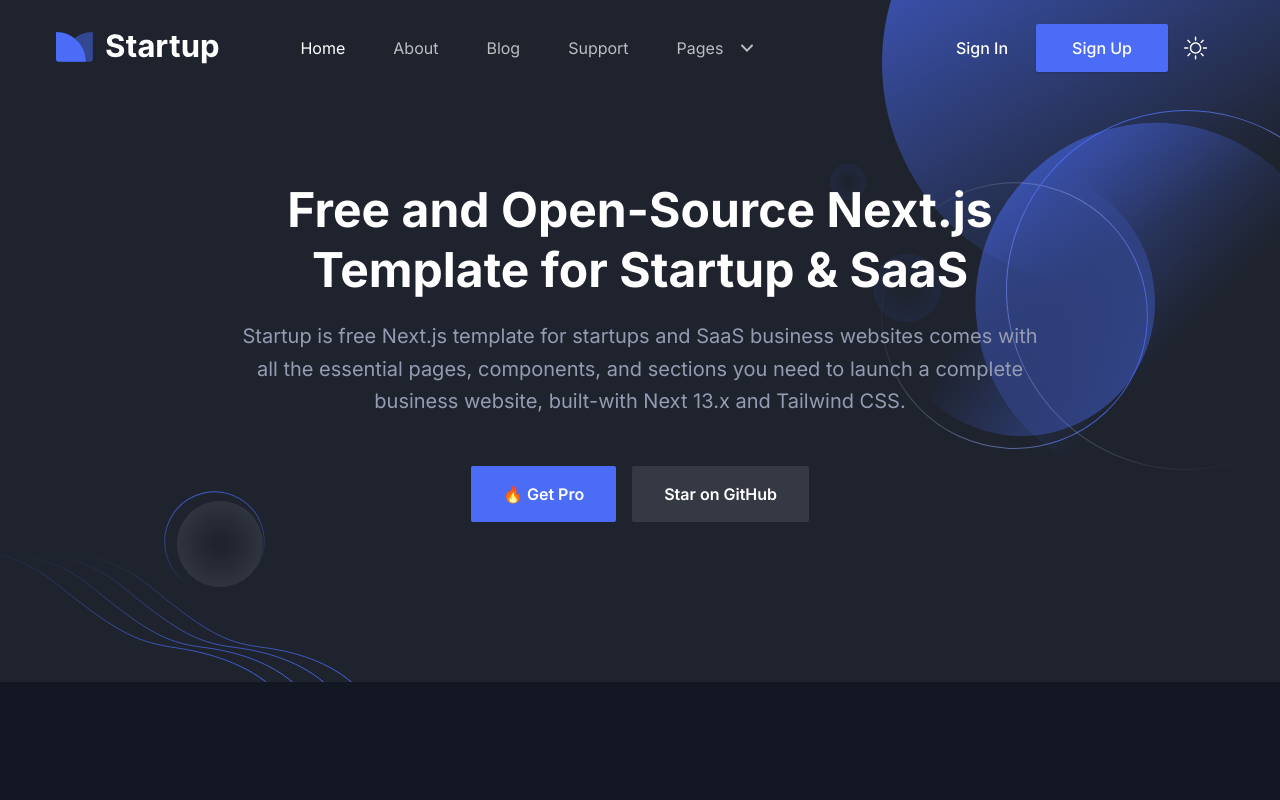
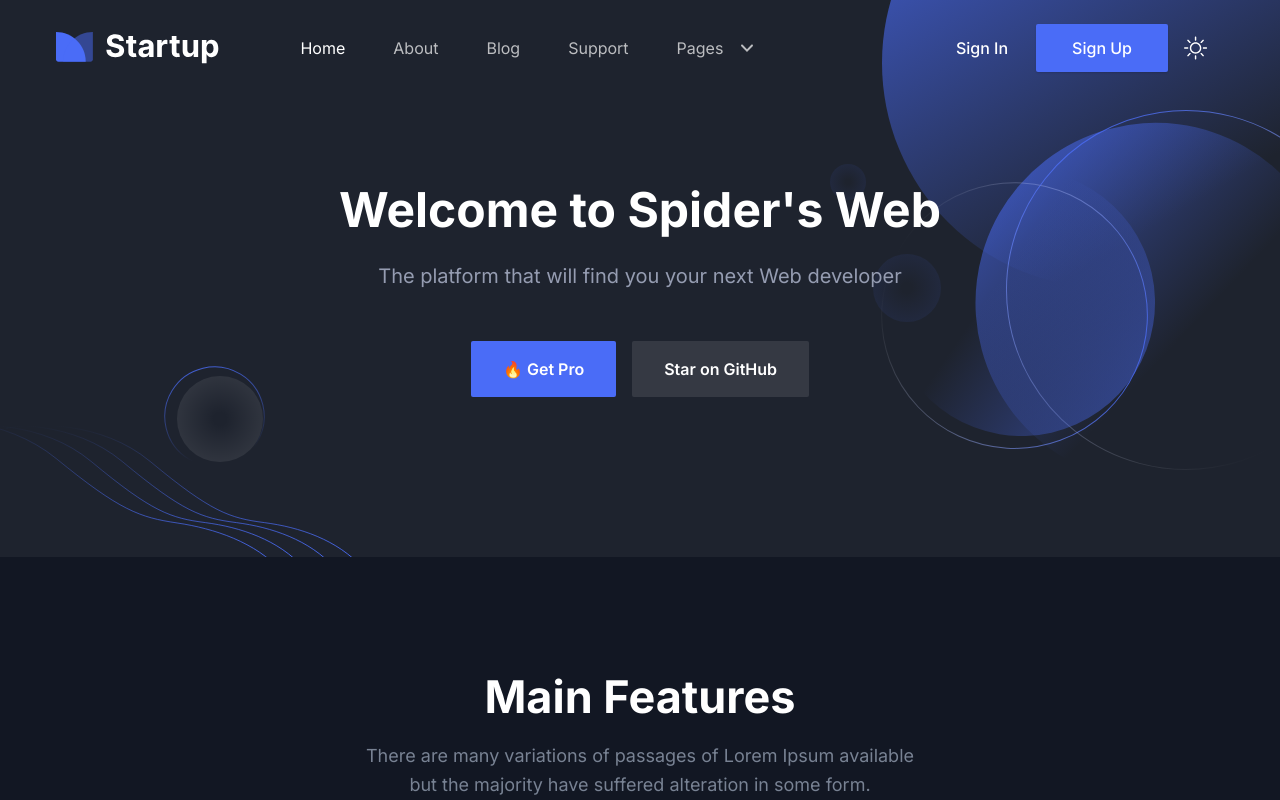
Before and after one commit to ericcchuang/it342-project, a Next.js app: page / in a window 1280 px wide. Shown: the top 800 px of the page. Built offline with nearby package versions, Linux system fonts and the light colour scheme.

Commit message:
Update index.tsx to reflect project
If this doesn't work I will have a generational crashout

```diff
--- a/src/components/Hero/index.tsx
+++ b/src/components/Hero/index.tsx
@@ -11,13 +11,10 @@
             <div className="w-full px-4">
               <div className="mx-auto max-w-[800px] text-center">
                 <h1 className="mb-5 text-3xl font-bold leading-tight text-black dark:text-white sm:text-4xl sm:leading-tight md:text-5xl md:leading-tight">
-                  Free and Open-Source Next.js Template for Startup & SaaS
+                  Welcome to Spider's Web
                 </h1>
                 <p className="mb-12 text-base leading-relaxed! text-body-color dark:text-body-color-dark sm:text-lg md:text-xl">
-                  Startup is free Next.js template for startups and SaaS
-                  business websites comes with all the essential pages,
-                  components, and sections you need to launch a complete
-                  business website, built-with Next 13.x and Tailwind CSS.
+                  The platform that will find you your next Web developer
                 </p>
                 <div className="flex flex-col items-center justify-center space-y-4 sm:flex-row sm:space-x-4 sm:space-y-0">
                   <Link
```
